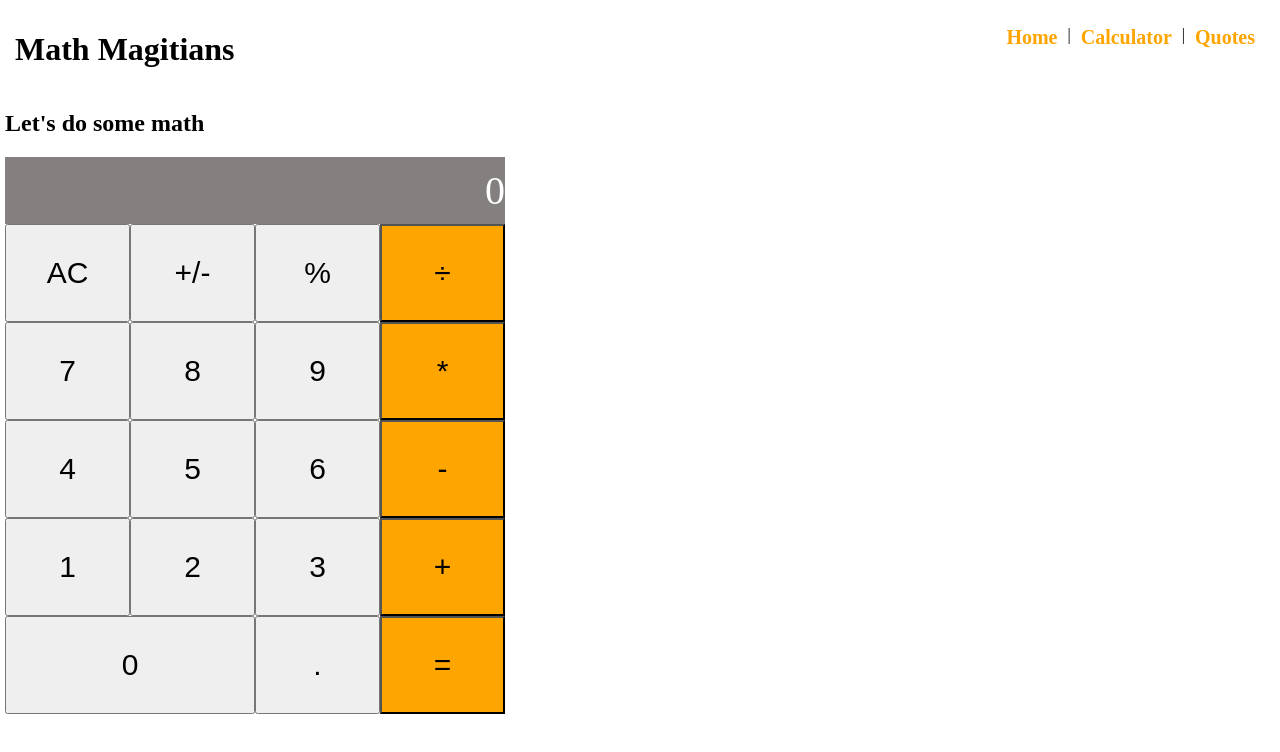
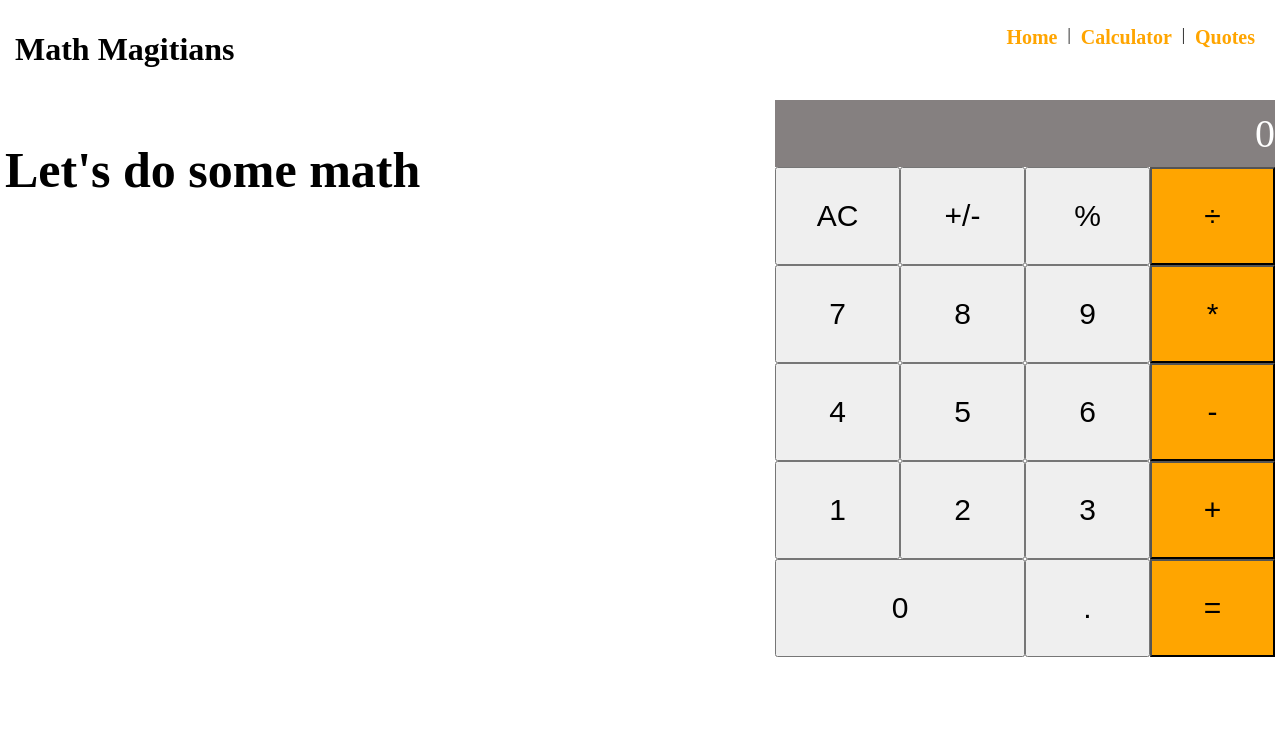
Before and after one commit to mohamedgamaleldin999999/Math-Magicians, a React (Create React App) app: page /calculator in a window 1280 px wide. Shown: the top 752 px of the page. Built offline with nearby package versions, Linux system fonts and the light colour scheme; the HTML template or start-up script is replaced by a standard one.

Commit message:
Style calculator

```diff
--- a/src/components/calculator.css
+++ b/src/components/calculator.css
@@ -1,3 +1,12 @@
+.con {
+  display: flex;
+  justify-content: space-between;
+}
+
+h2 {
+  font-size: 50px;
+}
+
 .calculator {
   width: 500px;
 }
```
